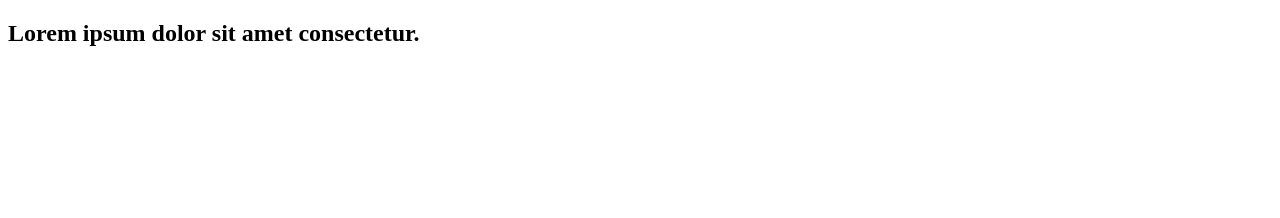
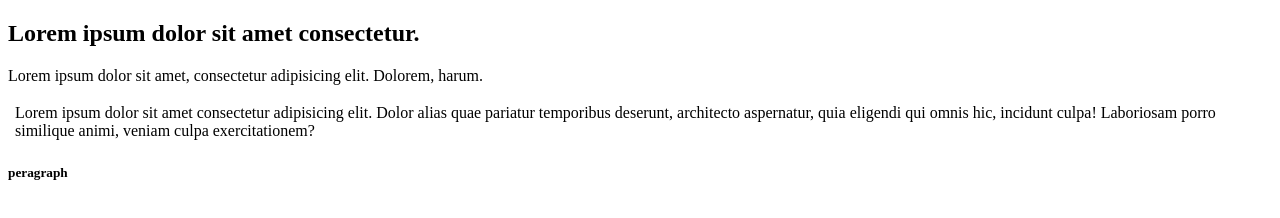
Before and after one commit to imhibrahim/AI-2506T1, a plain HTML site: page about.html in a window 1280 px wide. Drawn offline with Linux system fonts and the light colour scheme.

Commit message:
add work both file

```diff
--- a/about.html
+++ b/about.html
@@ -7,5 +7,16 @@
 </head>
 <body>
     <h2>Lorem ipsum dolor sit amet consectetur.</h2>
+    <p>Lorem ipsum dolor sit amet, consectetur adipisicing elit. Dolorem, harum.</p>
+    <table>
+        <tr>
+            <th>
+                <td><body>
+                    Lorem ipsum dolor sit amet consectetur adipisicing elit. Dolor alias quae pariatur temporibus deserunt, architecto aspernatur, quia eligendi qui omnis hic, incidunt culpa! Laboriosam porro similique animi, veniam culpa exercitationem?
+                </body></td>
+            </th>
+        </tr>
+    </table>
+    <h5>peragraph</h5>
 </body>
 </html>
```
Also changed, not shown: index.html (+5 -0 lines).
